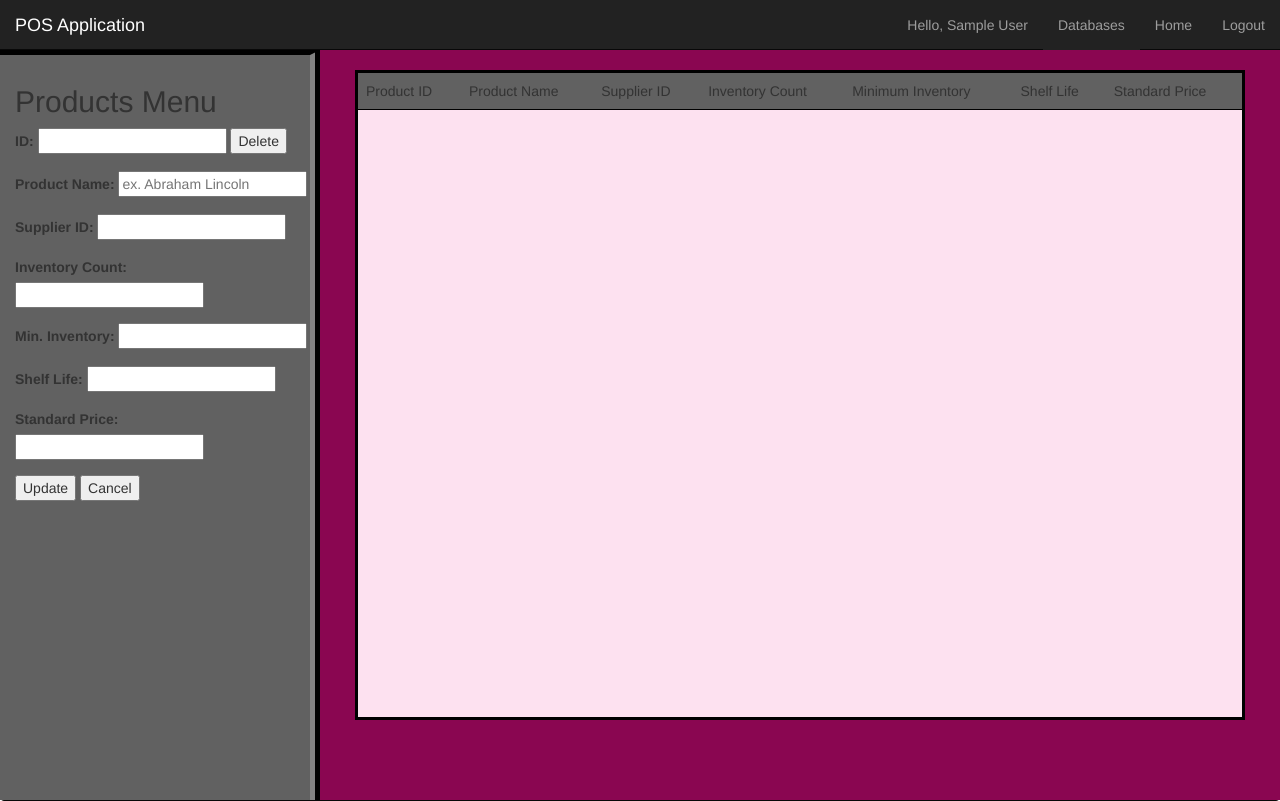
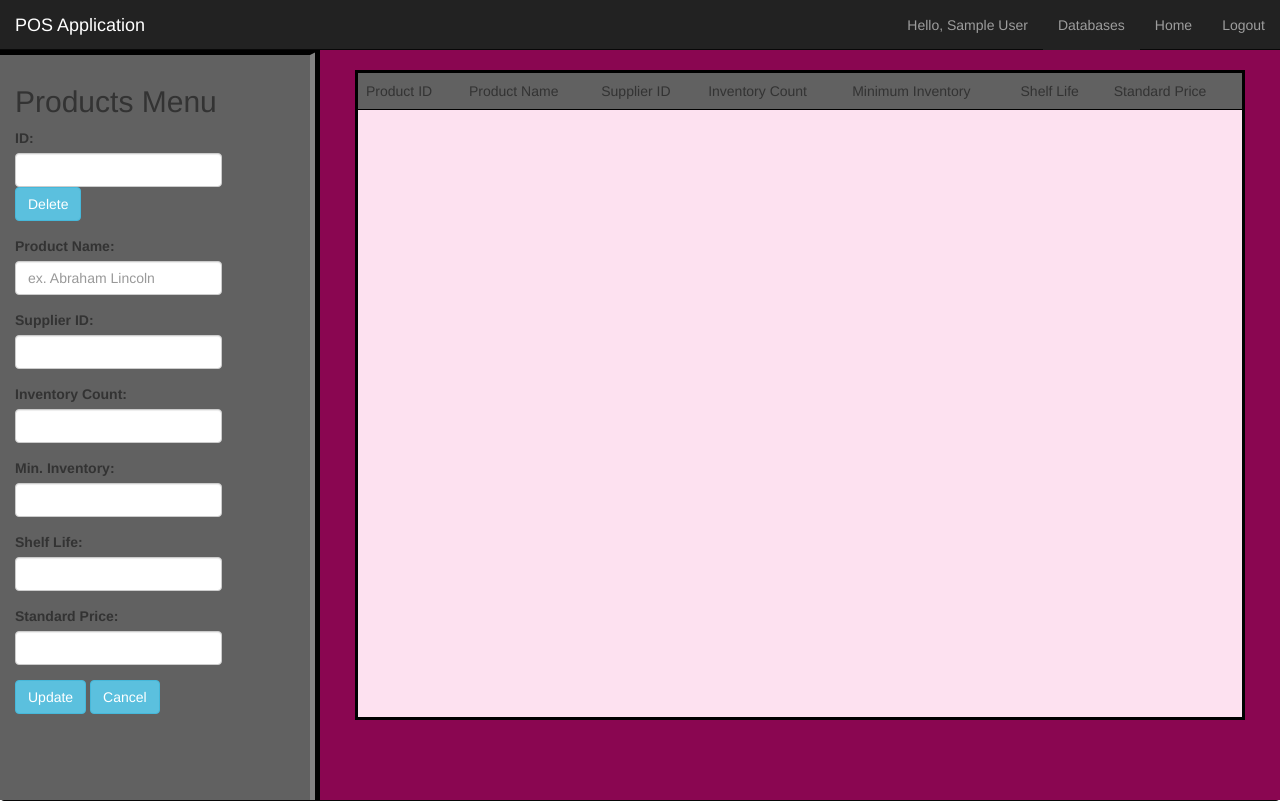
Before and after one commit to gioGats/CS2720-SE, a Flask app: page /productsDB in a window 1280 px wide. Shown: the top 801 px of the page. Run offline with Flask 2, Linux system fonts and the light colour scheme; the visitor is signed in with stand-in values (Sample User, id 1); data comes from the database, SQL or seed files in the repository; data that the repository does not hold is empty; some libraries are stand-ins or nearby versions.

Commit message:
make side panels prettier

```diff
--- a/Flask-App/templates/databasetemplate.html
+++ b/Flask-App/templates/databasetemplate.html
@@ -8,14 +8,14 @@
 	    <form id="database-form">
 	    	<div class="form-group">
 		    	<label for="idInput">ID: </label>
-		        <input type="number" name="DatabaseID" id="idInput">
-		        <button type="submit" form="database-form" formaction={% block deleteURL %}{% endblock %} formmethod="post" >Delete</button>
+		        <input type="number" class="form-control" name="DatabaseID" id="idInput">
+		        <button type="submit" class="btn btn-info" form="database-form" formaction={% block deleteURL %}{% endblock %} formmethod="post" >Delete</button>
 	    	</div>
 
 	        {% block formData %}{% endblock %}
 
-	        <button type="submit" form="database-form" formaction={% block updateURL %}{% endblock %} formmethod="post" >Update</button>
-	        <button type="submit" form="database-form" formaction={% block cancelURL %}{% endblock %} formmethod="post">Cancel</button>
+	        <button type="submit" class="btn btn-info" form="database-form" formaction={% block updateURL %}{% endblock %} formmethod="post" >Update</button>
+	        <button type="submit" class="btn btn-info" form="database-form" formaction={% block cancelURL %}{% endblock %} formmethod="post">Cancel</button>
 	    </form>
     </div>
 {% endblock %}
--- a/Flask-App/templates/itemsDB.html
+++ b/Flask-App/templates/itemsDB.html
@@ -57,11 +57,11 @@
 {% block formData %}
     <div class="form-group">
         <label for="product-id-input">Product ID: </label>
-        <input type="number" name="product-id" id="product-id-input">
+        <input type="number" class="form-control" name="product-id" id="product-id-input">
     </div>
     <div class="form-group">
         <label for="inventory-cost-input">Inventory Cost: </label>
-        <input type="number" name="inventory-cost" id="inventory-cost-input">
+        <input type="number" class="form-control" name="inventory-cost" id="inventory-cost-input">
     </div>
 {% endblock %}
 
--- a/Flask-App/templates/itemssoldDB.html
+++ b/Flask-App/templates/itemssoldDB.html
@@ -57,17 +57,17 @@
 {% block formData %}
   <div class="form-group">
       <label for="item-id-input">Item ID: </label>
-      <input type="number" name="item-id" id="item-id-input">
+      <input type="number" class="form-control" name="item-id" id="item-id-input">
   </div>
 
   <div class="form-group">
       <label for="price-sold-input">Price Sold: </label>
-      <input type="number" name="price-sold" id="price-sold-input">
+      <input type="number" class="form-control" name="price-sold" id="price-sold-input">
   </div>
 
   <div class="form-group">
       <label for="transaction-id-input">Transaction ID: </label>
-      <input type="number" name="transaction-id" id="transaction-id-input">
+      <input type="number" class="form-control" name="transaction-id" id="transaction-id-input">
   </div>
 
 {% endblock %}
--- a/Flask-App/templates/productsDB.html
+++ b/Flask-App/templates/productsDB.html
@@ -57,32 +57,32 @@
 {% block formData %}
     <div class="form-group">
         <label for="product-name-input">Product Name: </label>
-        <input type="text" name="product-name" placeholder="ex. Abraham Lincoln" id="product-name-input">
+        <input type="text" class="form-control" name="product-name" placeholder="ex. Abraham Lincoln" id="product-name-input">
     </div>
 
     <div class="form-group">
         <label for="supplier-id-input">Supplier ID: </label>
-        <input type="number" name="supplier-id" id="supplier-id-input">
+        <input type="number" class="form-control" name="supplier-id" id="supplier-id-input">
     </div>
 
     <div class="form-group">
         <label for="inventory-count-input">Inventory Count: </label>
-        <input type="number" name="inventory-count" id="inventory-count-input">
+        <input type="number" class="form-control" name="inventory-count" id="inventory-count-input">
     </div>
 
     <div class="form-group">
         <label for="min-inventory-input">Min. Inventory: </label>
-        <input type="number" name="min-inventory" id="min-inventory-input">
+        <input type="number" class="form-control" name="min-inventory" id="min-inventory-input">
     </div>
 
     <div class="form-group">
         <label for="shelf-life-input">Shelf Life: </label>
-        <input type="number" name="shelf-life" id="shelf-life-input">
+        <input type="number" class="form-control" name="shelf-life" id="shelf-life-input">
     </div>
 
     <div class="form-group">
         <label for="standard-price-input">Standard Price: </label>
-        <input type="number" name="standard-price" id="standard-price-input">
+        <input type="number" class="form-control" name="standard-price" id="standard-price-input">
     </div>
 
 {% endblock %}
--- a/Flask-App/templates/suppliersDB.html
+++ b/Flask-App/templates/suppliersDB.html
@@ -57,11 +57,11 @@
 {% block formData %}
   <div class="form-group">
       <label for="supplier-name-input">Supplier Name: </label>
-      <input type="text" name="supplier-name" placeholder="ex. George Washington">
+      <input type="text" class="form-control" name="supplier-name" placeholder="ex. George Washington">
   </div>
   <div class="form-group">
       <label for="supplier-email-input">Supplier Email: </label>
-      <input type="email" name="supplier-email" placeholder="examples@example.com">
+      <input type="email" class="form-control" name="supplier-email" placeholder="examples@example.com">
   </div>
 {% endblock %}
 
--- a/Flask-App/templates/transactionsDB.html
+++ b/Flask-App/templates/transactionsDB.html
@@ -57,17 +57,17 @@
 {% block formData %}
     <div class="form-group">
         <label for="customer-name-input">Customer Name: </label>
-        <input type="text" name="customer-name" placeholder="customer name" id="customer-name-input">
+        <input type="text" class="form-control" name="customer-name" placeholder="customer name" id="customer-name-input">
     </div>
 
     <div class="form-group">
         <label for="customer-contatct-input">Customer Contact: </label>
-        <input type="text" name="customer-contact" placeholder="customer contact" id="customer-contact-input">
+        <input type="text" class="form-control" name="customer-contact" placeholder="customer contact" id="customer-contact-input">
     </div>
 
     <div class="form-group">
         <label for="payment-type-input" data-toggle="tooltip" title="1 for credit | 2 for debit | 3 for cash | 4 for check">Payment Type: </label>
-        <input type="number" name="payment-type" id="payment-type-input" min="1" max="4">
+        <input type="number" class="form-control" name="payment-type" id="payment-type-input" min="1" max="4">
     </div>
 
 
--- a/Flask-App/templates/userDB.html
+++ b/Flask-App/templates/userDB.html
@@ -58,17 +58,17 @@
 {% block formData %}
     <div class="form-group">
         <label for="username-input">User Name: </label>
-        <input type="text" name="username" id="username-input" placeholder="ex. VoldemortSnort">
+        <input type="text" class="form-control" name="username" id="username-input" placeholder="ex. VoldemortSnort">
     </div>
 
     <div class="form-group">
         <label for="password-input">Password: </label>
-        <input type="password" name="password" id="password-input" placeholder="ex. ihateharrypotter">
+        <input type="password" class="form-control" name="password" id="password-input" placeholder="ex. ihateharrypotter">
     </div>
 
     <div class="form-group">
         <label for="permissionsInput">Permissions: </label>
-        <input type="number" id="permissionsInput" name="permissions" min="1" max="3">
+        <input type="number" class="form-control" id="permissionsInput" name="permissions" min="1" max="3">
     </div>
 {% endblock %}
 
```
Also changed, not shown: Flask-App/templates/cashier.html (+19 -7 lines), Flask-App/templates/discountsDB.html (+4 -4 lines), Flask-App/templates/stocker.html (+19 -7 lines).
